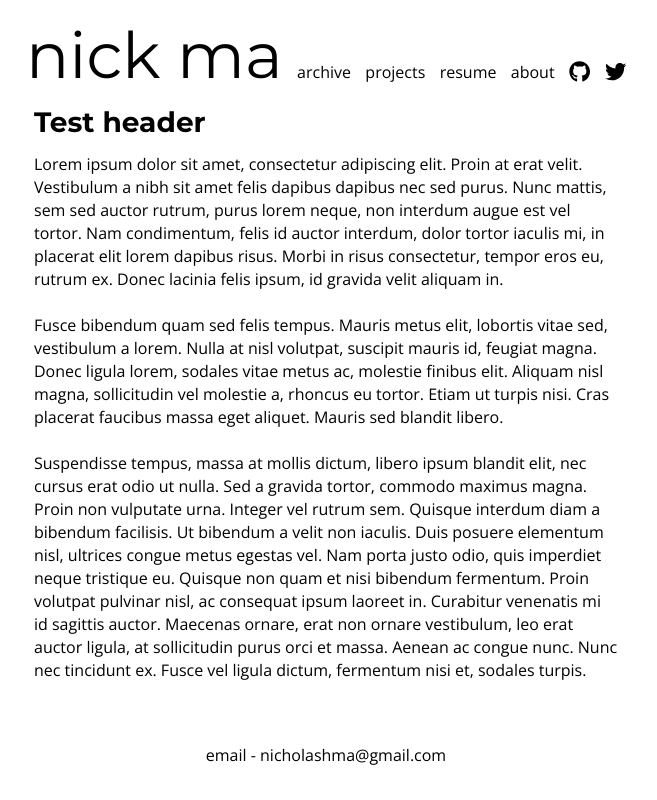
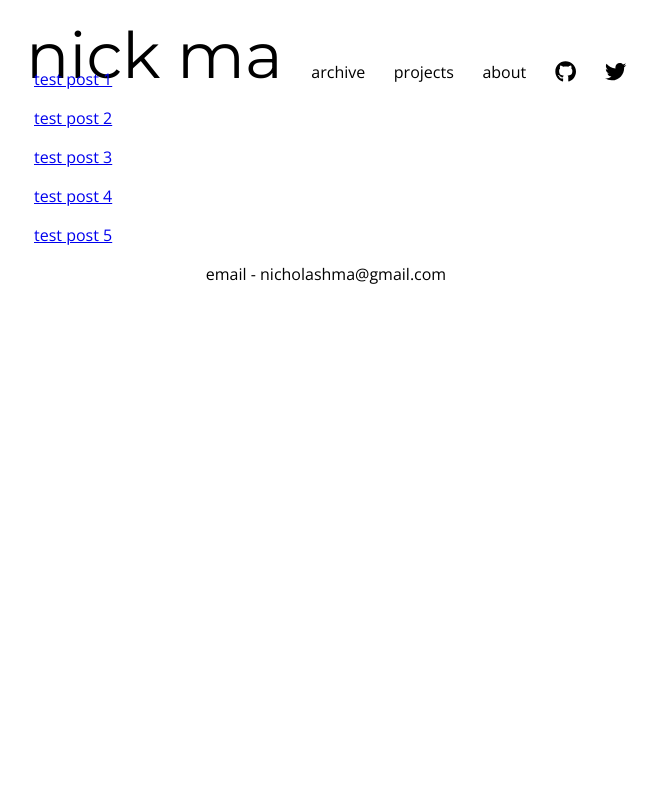
Before and after one commit to pointatnick/pointatnick, a Django app: page /archive in a window 1280 px wide. Shown: the whole page, without its empty margins (314-971 px from the left). Run offline with Django 3.2, Linux system fonts and the light colour scheme; some libraries are stand-ins or nearby versions.

Commit message:
Remove the resume page

```diff
--- a/pointatnick/website/templates/website/about.html
+++ b/pointatnick/website/templates/website/about.html
@@ -13,13 +13,12 @@
             <a id="header-main" href="/">nick ma</a>
             <a href="/archive">archive</a>
             <a href="/projects">projects</a>
-            <a href="/resume">resume</a>
             <a href="/about">about</a>
             <a href="https://github.com/pointatnick">
-                <img class="fab fa-github fa-lg" alt="github logo" />
+                <img class="fab fa-github fa-lg" alt="github" />
             </a>
             <a href="https://twitter.com/pointatnick">
-                <img class="fab fa-twitter fa-lg" alt="twitter logo" />
+                <img class="fab fa-twitter fa-lg" alt="twitter" />
             </a>
         </div>
         <div class="content">
--- a/pointatnick/website/templates/website/archive.html
+++ b/pointatnick/website/templates/website/archive.html
@@ -13,21 +13,20 @@
             <a id="header-main" href="/">nick ma</a>
             <a href="/archive">archive</a>
             <a href="/projects">projects</a>
-            <a href="/resume">resume</a>
             <a href="/about">about</a>
             <a href="https://github.com/pointatnick">
-                <img class="fab fa-github fa-lg" alt="github logo" />
+                <img class="fab fa-github fa-lg" alt="github" />
             </a>
             <a href="https://twitter.com/pointatnick">
-                <img class="fab fa-twitter fa-lg" alt="twitter logo" />
+                <img class="fab fa-twitter fa-lg" alt="twitter" />
             </a>
         </div>
         <div class="content">
-            <h1>Test header</h1>
-            <p>Lorem ipsum dolor sit amet, consectetur adipiscing elit. Proin at erat velit. Vestibulum a nibh sit amet felis dapibus dapibus nec sed purus. Nunc mattis, sem sed auctor rutrum, purus lorem  neque, non interdum augue est vel tortor. Nam condimentum, felis id auctor interdum, dolor tortor iaculis mi, in placerat elit lorem dapibus risus. Morbi in risus consectetur, tempor eros eu, rutrum ex. Donec lacinia felis ipsum, id gravida velit aliquam in.<br /><br />
-            Fusce bibendum quam sed felis tempus. Mauris metus elit, lobortis vitae sed, vestibulum a lorem. Nulla at nisl volutpat, suscipit mauris id, feugiat magna. Donec ligula lorem, sodales vitae metus ac, molestie finibus elit. Aliquam nisl magna, sollicitudin vel molestie a, rhoncus eu tortor. Etiam ut turpis nisi. Cras placerat faucibus massa eget aliquet. Mauris sed blandit libero.<br /><br />
-            Suspendisse tempus, massa at mollis dictum, libero ipsum blandit elit, nec cursus erat odio ut nulla. Sed a gravida tortor, commodo maximus magna. Proin non vulputate urna. Integer vel rutrum sem. Quisque interdum diam a bibendum facilisis. Ut bibendum a velit non iaculis. Duis posuere elementum nisl, ultrices congue metus egestas vel. Nam porta justo odio, quis imperdiet neque tristique eu. Quisque non quam et nisi bibendum fermentum. Proin volutpat pulvinar nisl, ac consequat ipsum laoreet in. Curabitur venenatis mi id sagittis auctor. Maecenas ornare, erat non ornare vestibulum, leo erat auctor ligula, at sollicitudin purus orci et massa. Aenean ac congue nunc. Nunc nec tincidunt ex. Fusce vel ligula dictum, fermentum nisi et, sodales turpis.</p>
-        </div>
+            <p><a href="/archive">test post 1</a></p>
+            <p><a href="/archive">test post 2</a></p>
+            <p><a href="/archive">test post 3</a></p>
+            <p><a href="/archive">test post 4</a></p>
+            <p><a href="/archive">test post 5</a></p>
         <div class="footer">
             <p>email - nicholashma@gmail.com</p>
         </div>
--- a/pointatnick/website/templates/website/home.html
+++ b/pointatnick/website/templates/website/home.html
@@ -13,13 +13,12 @@
             <a id="header-main" href="/">nick ma</a>
             <a href="/archive">archive</a>
             <a href="/projects">projects</a>
-            <a href="/resume">resume</a>
             <a href="/about">about</a>
             <a href="https://github.com/pointatnick">
-                <img class="fab fa-github fa-lg" alt="github logo" />
+                <img class="fab fa-github fa-lg" alt="github" />
             </a>
             <a href="https://twitter.com/pointatnick">
-                <img class="fab fa-twitter fa-lg" alt="twitter logo" />
+                <img class="fab fa-twitter fa-lg" alt="twitter" />
             </a>
         </div>
         <div class="content">
--- a/pointatnick/website/templates/website/projects.html
+++ b/pointatnick/website/templates/website/projects.html
@@ -13,13 +13,12 @@
             <a id="header-main" href="/">nick ma</a>
             <a href="/archive">archive</a>
             <a href="/projects">projects</a>
-            <a href="/resume">resume</a>
             <a href="/about">about</a>
             <a href="https://github.com/pointatnick">
-                <img class="fab fa-github fa-lg" alt="github logo" />
+                <img class="fab fa-github fa-lg" alt="github" />
             </a>
             <a href="https://twitter.com/pointatnick">
-                <img class="fab fa-twitter fa-lg" alt="twitter logo" />
+                <img class="fab fa-twitter fa-lg" alt="twitter" />
             </a>
         </div>
         <div class="content">
--- a/pointatnick/website/urls.py
+++ b/pointatnick/website/urls.py
@@ -8,6 +8,5 @@ urlpatterns = [
     path('', views.home, name='home'),
     path('archive', views.archive, name='archive'),
     path('projects', views.projects, name='projects'),
-    path('resume', views.resume, name='resume'),
     path('about', views.about, name='about')
 ]
--- a/pointatnick/website/views.py
+++ b/pointatnick/website/views.py
@@ -13,9 +13,5 @@ def projects(request):
     return render(request, 'website/projects.html')
 
 
-def resume(request):
-    return render(request, 'website/resume.html')
-
-
 def about(request):
     return render(request, 'website/about.html')
```
Also changed, not shown: pointatnick/website/templates/website/resume.html (deleted, +0 -35 lines).
